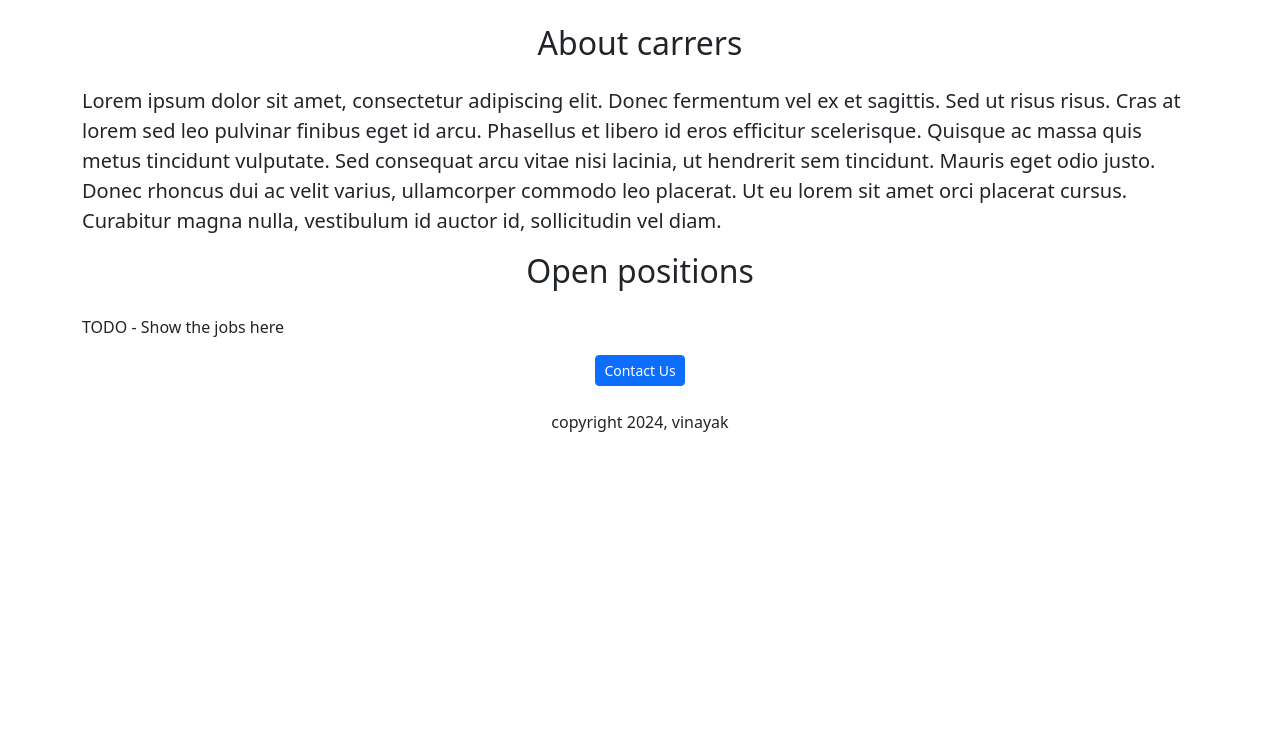
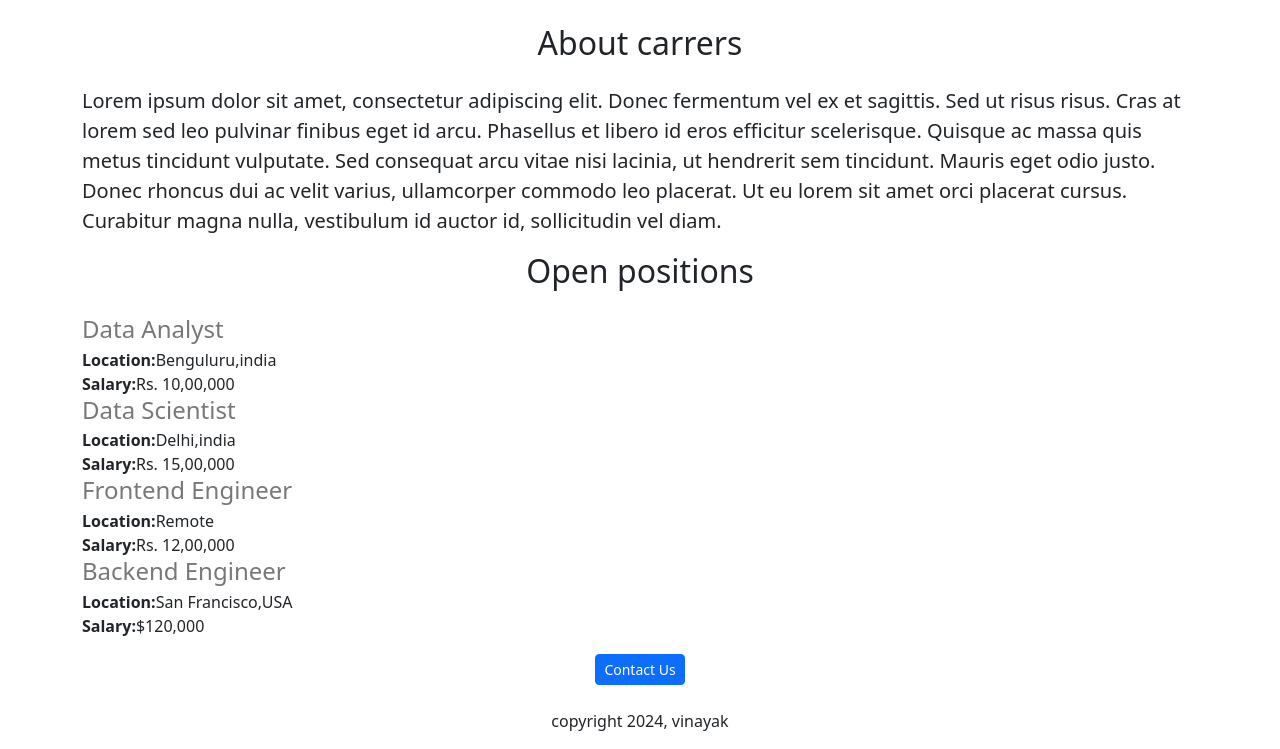
Before and after one commit to vinayak598/vinayak-carrers-website, a Flask app: page / in a window 1280 px wide. Shown: the part 440-1189 px from the top of the page. Before the commit the page ends 872 px from the top, so only its background shows below. Run offline with Flask 3, Linux system fonts and the light colour scheme.

Commit message:
Initial commit

```diff
--- a/app.py
+++ b/app.py
@@ -1,10 +1,35 @@
 from flask import Flask,render_template
 
 app = Flask(__name__)
-
+JOBS = [
+    {
+        'id' : 1,
+        'title' : 'Data Analyst',
+        'location' : 'Benguluru,india',
+        'salary' : 'Rs. 10,00,000'
+    },
+    {
+        'id' : 2,
+        'title' : 'Data Scientist',
+        'location' : 'Delhi,india',
+        'salary' : 'Rs. 15,00,000'
+    },
+    {
+        'id' : 3,
+        'title' : 'Frontend Engineer',
+        'location' : 'Remote',
+        'salary' : 'Rs. 12,00,000'
+    },
+    {
+        'id' : 4,
+        'title' : 'Backend Engineer',
+        'location' : 'San Francisco,USA',
+        'salary' : '$120,000'
+    }
+]
 @app.route('/')
 def hello_world():
-    return render_template('home.html')
+    return render_template('home.html', jobs=JOBS, company_name='vinayak')
 
 if __name__ == "__main__":
     app.run(host="0.0.0.0",port=8080,debug=True)
--- a/templates/home.html
+++ b/templates/home.html
@@ -16,12 +16,16 @@
   </head>
   <body>
     <div class="container">
-    <h1 class="text-center mt-2 mb-4"">vinayak careers</h1>
+    <h1 class="text-center mt-2 mb-4"">{{company_name}} careers</h1>
     <img class=".img-fluid" id="banner" src="https://428e6500-6827-4498-a7d6-c2b4195b70c4-00-36id4pa62gvye.pike.replit.dev/static/banner.jpg" height='320' width='800'>
     <h2 class="text-center mt-2 mb-4">About carrers</h2>
     <p class="lead">Lorem ipsum dolor sit amet, consectetur adipiscing elit. Donec fermentum vel ex et sagittis. Sed ut risus risus. Cras at lorem sed leo pulvinar finibus eget id arcu. Phasellus et libero id eros efficitur scelerisque. Quisque ac massa quis metus tincidunt vulputate. Sed consequat arcu vitae nisi lacinia, ut hendrerit sem tincidunt. Mauris eget odio justo. Donec rhoncus dui ac velit varius, ullamcorper commodo leo placerat. Ut eu lorem sit amet orci placerat cursus. Curabitur magna nulla, vestibulum id auctor id, sollicitudin vel diam.</p>
     <h2 class="text-center mt-2 mb-4"">Open positions</h2>
-    <p>TODO - Show the jobs here</p>
+    <p>
+      {%for job in jobs%}
+      {%include 'jobitem.html'%}
+      {%endfor%}
+    </p>
       <div class="text-center">
     <button type="button" class="btn btn-primary btn-sm">Contact Us</button>
          <p class="mt-4"">copyright 2024, vinayak</p>
--- /dev/null
+++ b/templates/jobitem.html
@@ -0,0 +1,11 @@
+<div>
+   <h4 style="color:rgb(120,120,120);margin-bottom:4px;"">{{job['title']}}</h4>
+   <div>
+     <b>Location:</b>{{job['location']}}
+   </div>
+   {% if 'salary' in job %}
+   <div>
+     <b>Salary:</b>{{job['salary']}}
+   </div>
+   {% endif %}
+ </div>
```
